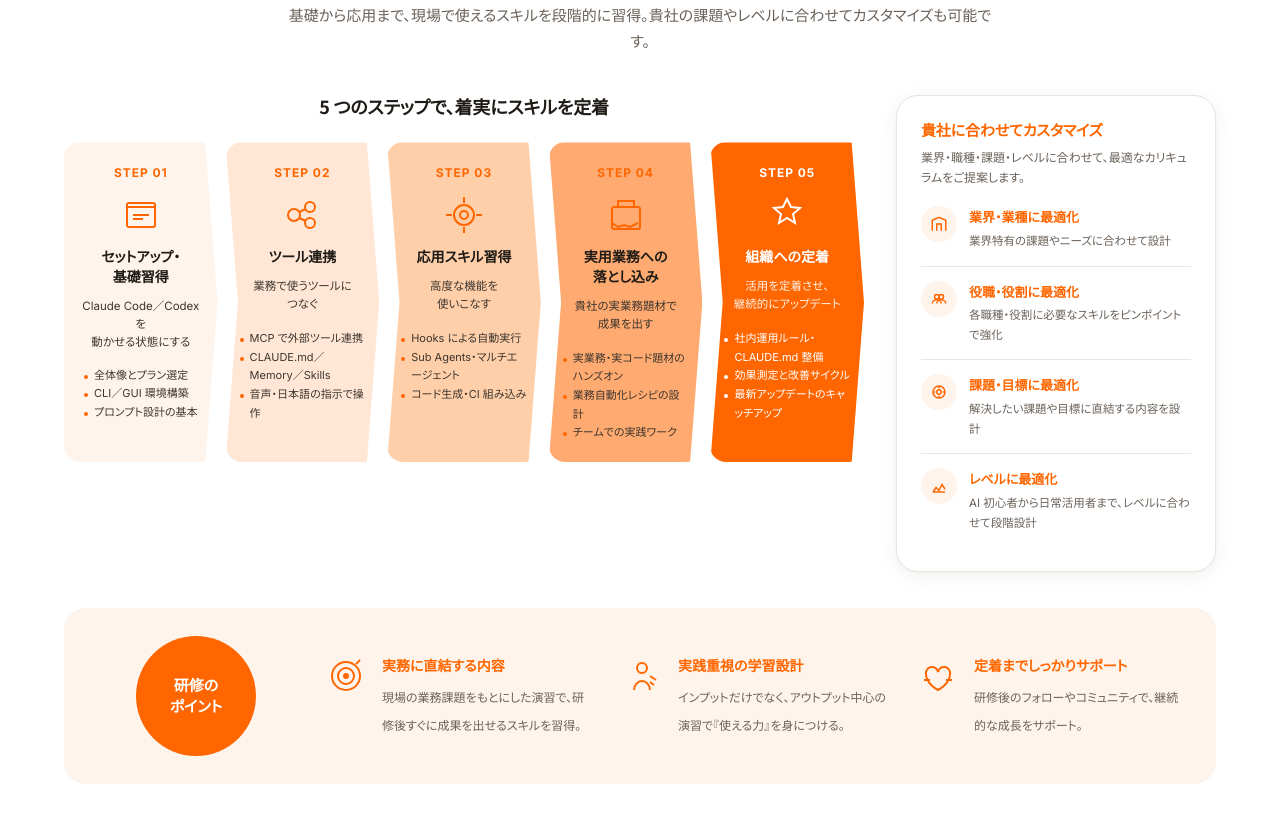
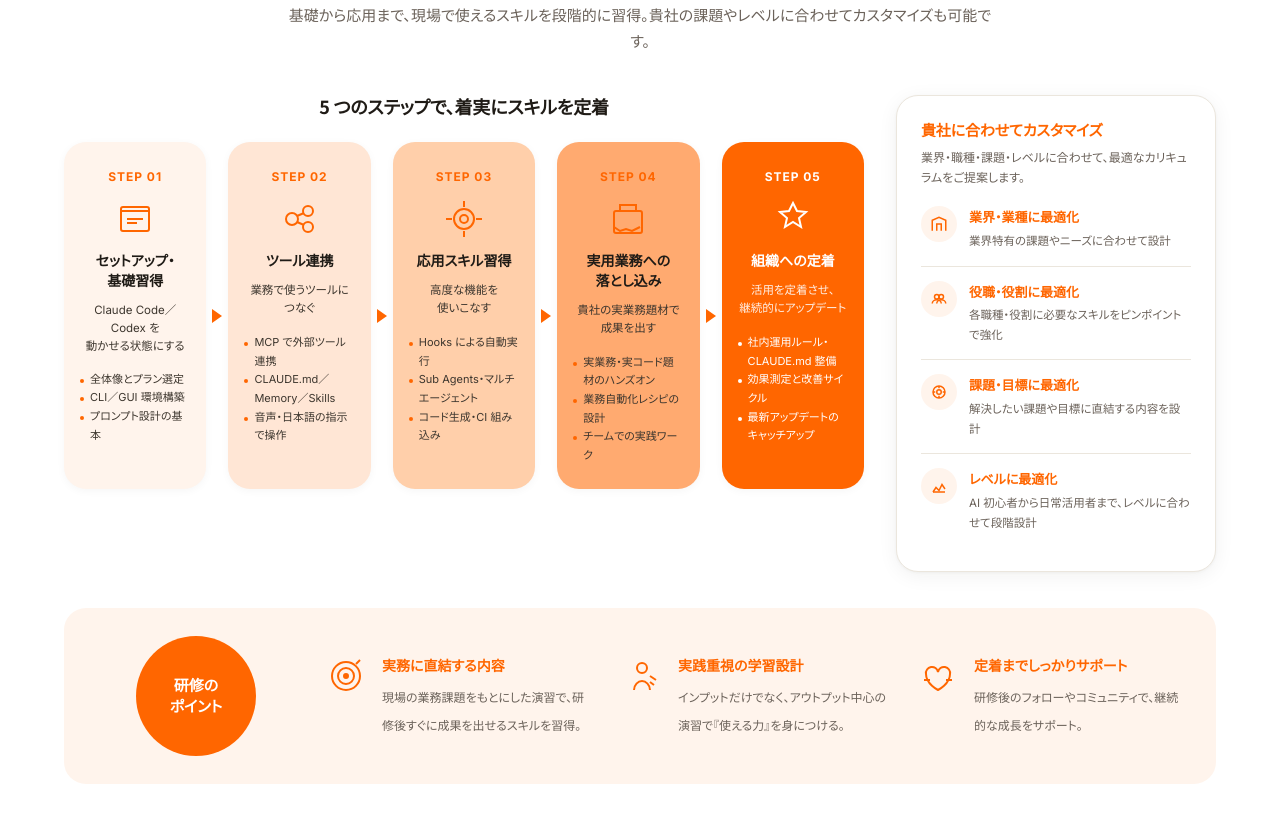
Before and after one commit to Ryunosuke-Okawa/Ryunosuke-n1, a plain HTML site: page marketing/claudecode_codex_training_lp/index.html in a window 1280 px wide. Shown: the part 4796-5618 px from the top of the page. Drawn offline with Linux system fonts and the light colour scheme.

Commit message:
Auto-save: 2026-05-17 11:06

```diff
--- a/marketing/claudecode_codex_training_lp/index.html
+++ b/marketing/claudecode_codex_training_lp/index.html
@@ -364,16 +364,23 @@
     text-align: center; font-size: 18px; font-weight: 700; color: var(--ink-900); margin-bottom: 24px;
   }
   .curr-steps {
-    display: grid; grid-template-columns: repeat(5, 1fr); gap: 8px; position: relative;
+    display: grid; grid-template-columns: repeat(5, 1fr); gap: 22px; position: relative;
   }
   .curr-step {
-    background: var(--orange-50); border-radius: var(--radius-md); padding: 20px 14px;
-    position: relative; clip-path: polygon(0 0, 92% 0, 100% 50%, 92% 100%, 0 100%, 8% 50%);
+    background: var(--orange-50); border-radius: var(--radius-lg); padding: 24px 16px;
+    position: relative;
     display: flex; flex-direction: column; align-items: center; gap: 10px;
-    transition: transform .3s var(--easing), background .3s var(--easing);
+    transition: transform .3s var(--easing), box-shadow .3s var(--easing);
+    box-shadow: 0 2px 8px rgba(31,27,22,.04);
   }
-  .curr-step:first-child { clip-path: polygon(0 0, 92% 0, 100% 50%, 92% 100%, 0 100%); }
-  .curr-step:hover { transform: scale(1.04); }
+  .curr-step:hover { transform: translateY(-4px); box-shadow: 0 12px 28px rgba(31,27,22,.08); }
+  .curr-step:not(:last-child)::after {
+    content: ''; position: absolute; right: -16px; top: 50%; transform: translateY(-50%);
+    width: 0; height: 0;
+    border-top: 7px solid transparent; border-bottom: 7px solid transparent;
+    border-left: 10px solid var(--orange-600);
+    z-index: 2;
+  }
   .curr-step:nth-child(1) { background: #FFF4EC; }
   .curr-step:nth-child(2) { background: #FFE6D5; }
   .curr-step:nth-child(3) { background: #FFCFAA; }
@@ -689,8 +696,10 @@
     .features-grid { grid-template-columns: repeat(2, 1fr); }
     .features-bottom-grid { grid-template-columns: 1fr; }
     .curr-steps { grid-template-columns: 1fr; gap: 16px; }
-    .curr-step { clip-path: none !important; border-radius: var(--radius-lg); }
     .curr-step:nth-child(5) { background: var(--orange-600); color: white; }
+    .curr-step:not(:last-child)::after {
+      right: 50%; top: auto; bottom: -14px; transform: translateX(50%) rotate(90deg);
+    }
     .curr-points { grid-template-columns: 1fr; padding: 22px 18px; }
     .uc-grid { grid-template-columns: repeat(2, 1fr); }
     .support-grid { grid-template-columns: 1fr 1fr; }
```
